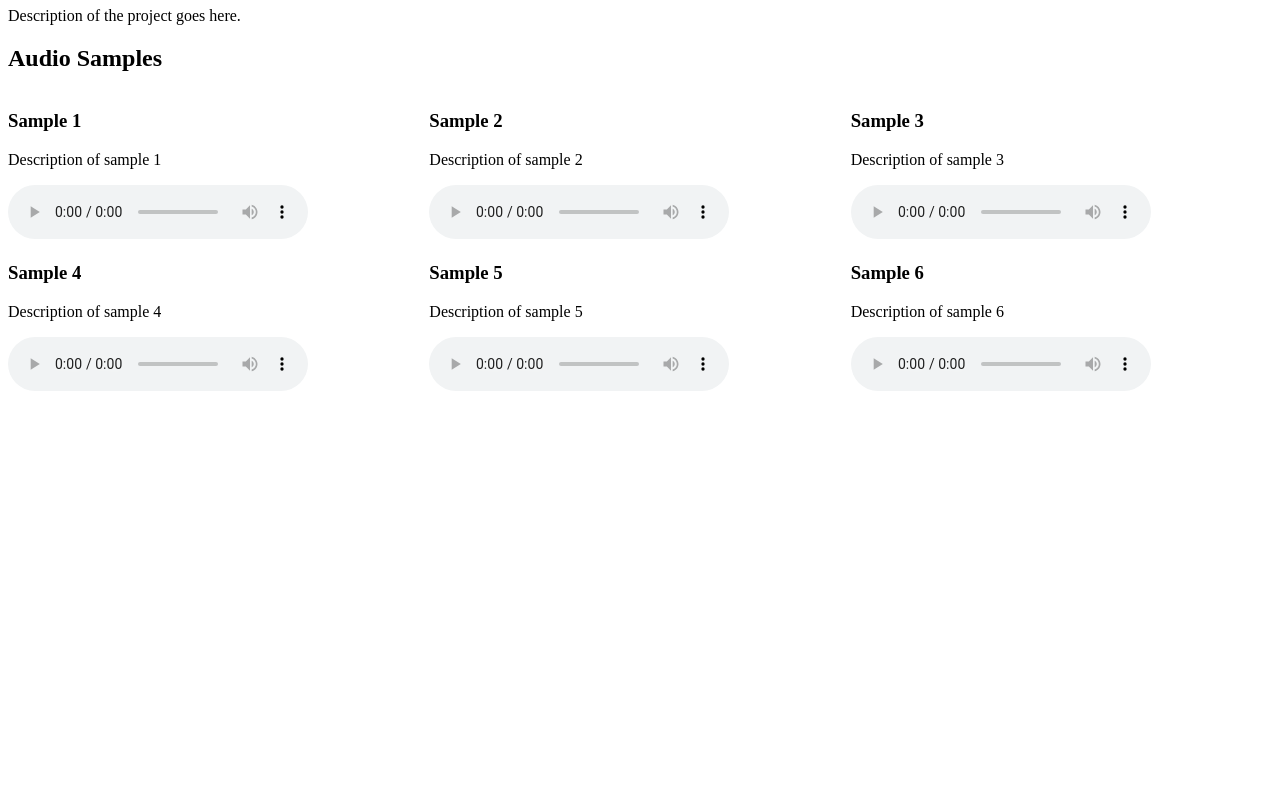
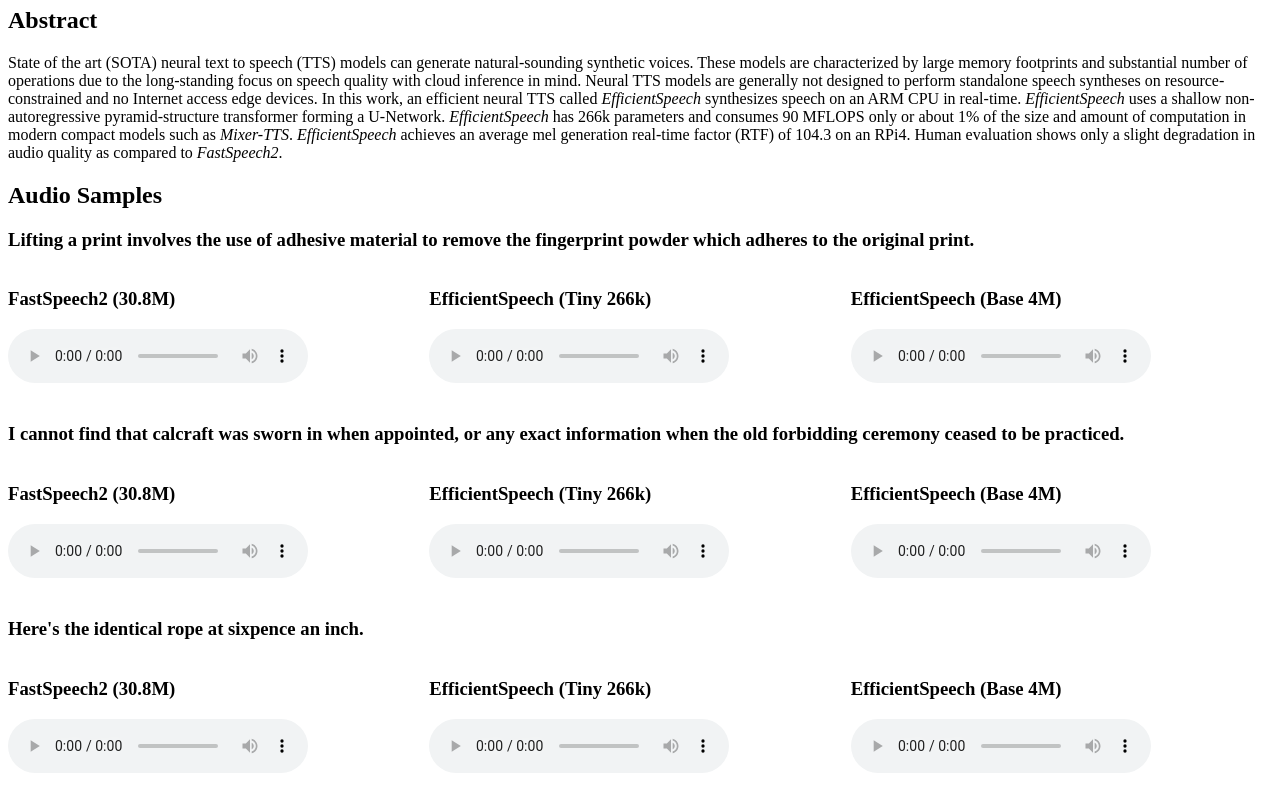
Before and after one commit to roatienza/efficientspeech-demo, a plain HTML site: page index.html in a window 1280 px wide. Shown: the part 73-858 px from the top of the page. Before the commit the page ends 800 px from the top, so only its background shows below. Drawn offline with Linux system fonts and the light colour scheme.

Commit message:
wav samples

```diff
--- a/index.html
+++ b/index.html
@@ -1,13 +1,13 @@
 <!DOCTYPE html>
 <html>
 <head>
-  <title>Project Description and Audio Samples</title>
+  <title>EfficientSpeech: An On-Device Text to Speech Model</title>
   <style>
     /* CSS for grid layout */
     .grid {
       display: grid;
       grid-template-columns: repeat(3, 1fr);
-      grid-template-rows: repeat(2, 1fr);
+      grid-template-rows: repeat(1, 1fr);
     }
     .grid-cell {
       /* Style for individual grid cells */
@@ -15,57 +15,83 @@
   </style>
 </head>
 <body>
-  <h1>Project Name</h1>
+  <h1>EfficientSpeech: An On-Device Text to Speech Model</h1>
+  <h2>Abstract</h2>
   <p>
-    Description of the project goes here.
+  State of the art (SOTA) neural text to speech (TTS) models can generate natural-sounding synthetic voices. These models are characterized by large memory footprints and substantial number of operations due to the long-standing focus on speech quality with cloud inference in mind. Neural TTS models are generally not designed to perform standalone speech syntheses on resource-constrained and no Internet access edge devices. In this work, an efficient neural TTS called <em>EfficientSpeech</em> synthesizes speech on an ARM CPU in real-time. <em>EfficientSpeech</em>  uses a shallow non-autoregressive pyramid-structure transformer forming a U-Network. <em>EfficientSpeech</em>  has 266k parameters and consumes 90 MFLOPS only or about 1% of the size and amount of computation in modern compact models such as <em>Mixer-TTS</em>. <em>EfficientSpeech</em>  achieves an average mel generation real-time factor (RTF) of 104.3  on an RPi4. Human evaluation shows only a slight degradation in audio quality as compared to <em>FastSpeech2</em>.
   </p>
   <h2>Audio Samples</h2>
+  <h3>Lifting a print involves the use of adhesive material to remove the fingerprint powder which adheres to the original print.</h3>
   <div class="grid">
     <div class="grid-cell">
-      <h3>Sample 1</h3>
-      <p>Description of sample 1</p>
+      <h3>FastSpeech2 (30.8M)</h3>
       <audio controls>
-        <source src="sample1.wav" type="audio/wav">
+        <source src="fs2_sample1.wav" type="audio/wav">
         Your browser does not support the audio element.
       </audio>
     </div>
     <div class="grid-cell">
-      <h3>Sample 2</h3>
-      <p>Description of sample 2</p>
+      <h3>EfficientSpeech (Tiny 266k)</h3>
       <audio controls>
-        <source src="sample2.wav" type="audio/wav">
+        <source src="es_sample1.wav" type="audio/wav">
         Your browser does not support the audio element.
       </audio>
     </div>
     <div class="grid-cell">
-      <h3>Sample 3</h3>
-      <p>Description of sample 3</p>
+      <h3>EfficientSpeech (Base 4M)</h3>
       <audio controls>
-        <source src="sample3.wav" type="audio/wav">
+        <source src="es_base_sample1.wav" type="audio/wav">
+        Your browser does not support the audio element.
+      </audio>
+    </div>
+  </div>
+
+  <br>
+  <h3>I cannot find that calcraft was sworn in when appointed, or any exact information when the old forbidding ceremony ceased to be practiced.</h3>
+  <div class="grid">
+    <div class="grid-cell">
+      <h3>FastSpeech2 (30.8M)</h3>
+      <audio controls>
+        <source src="fs2_sample2.wav" type="audio/wav">
         Your browser does not support the audio element.
       </audio>
     </div>
     <div class="grid-cell">
-      <h3>Sample 4</h3>
-      <p>Description of sample 4</p>
+      <h3>EfficientSpeech (Tiny 266k)</h3>
       <audio controls>
-        <source src="sample4.wav" type="audio/wav">
+        <source src="es_sample2.wav" type="audio/wav">
         Your browser does not support the audio element.
       </audio>
     </div>
     <div class="grid-cell">
-      <h3>Sample 5</h3>
-      <p>Description of sample 5</p>
+      <h3>EfficientSpeech (Base 4M)</h3>
       <audio controls>
-        <source src="sample5.wav" type="audio/wav">
+        <source src="es_base_sample2.wav" type="audio/wav">
+        Your browser does not support the audio element.
+      </audio>
+    </div>
+  </div>
+  <br>
+  <h3>Here's the identical rope at sixpence an inch.</h3>
+  <div class="grid">
+    <div class="grid-cell">
+      <h3>FastSpeech2 (30.8M)</h3>
+      <audio controls>
+        <source src="fs2_sample3.wav" type="audio/wav">
         Your browser does not support the audio element.
       </audio>
     </div>
     <div class="grid-cell">
-      <h3>Sample 6</h3>
-      <p>Description of sample 6</p>
+      <h3>EfficientSpeech (Tiny 266k)</h3>
       <audio controls>
-        <source src="sample6.wav" type="audio/wav">
+        <source src="es_sample3.wav" type="audio/wav">
+        Your browser does not support the audio element.
+      </audio>
+    </div>
+    <div class="grid-cell">
+      <h3>EfficientSpeech (Base 4M)</h3>
+      <audio controls>
+        <source src="es_base_sample3.wav" type="audio/wav">
         Your browser does not support the audio element.
       </audio>
     </div>
```
Also changed, not shown: 9 other files.
